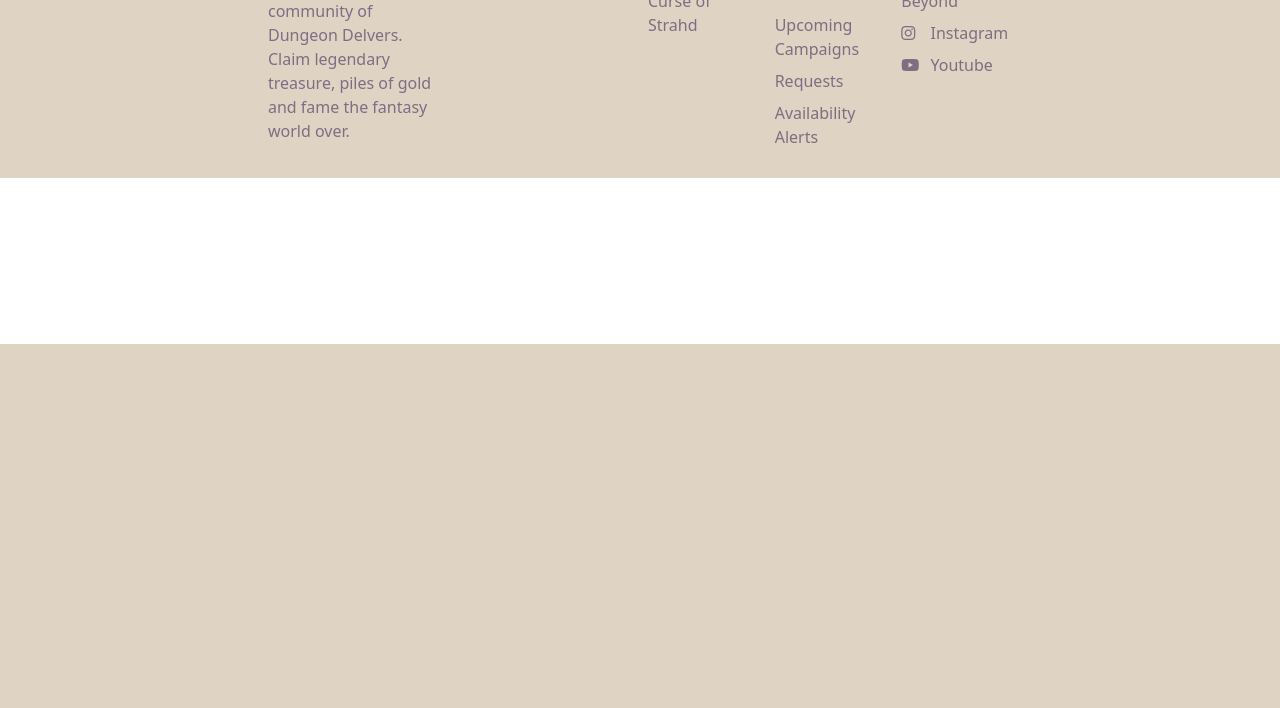
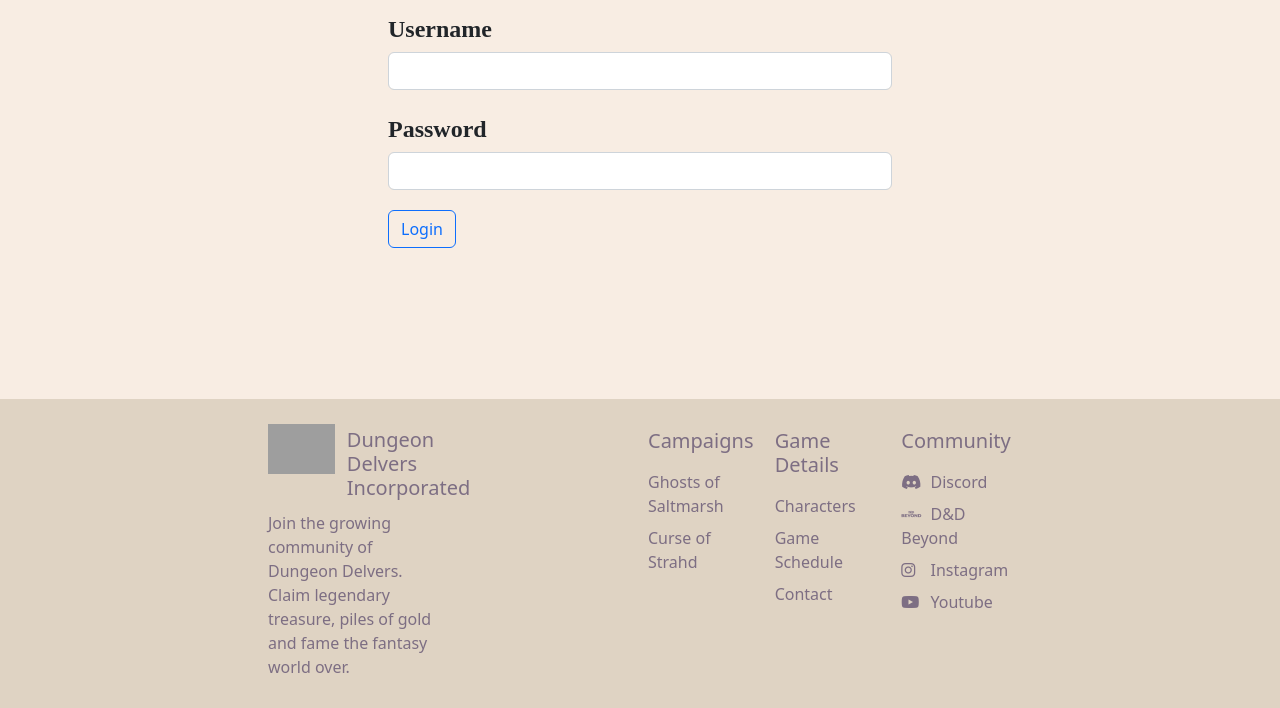
Before and after one commit to Dean-Baylem/Campaign_Website, a Flask app: page /login in a window 1280 px wide. Shown: the part 456-1164 px from the top of the page. Before the commit the page ends 800 px from the top, so only its background shows below. Run offline with Flask 2, Linux system fonts and the light colour scheme; data comes from the database, SQL or seed files in the repository; both versions use the stored data as it was after the commit; some libraries are stand-ins or nearby versions; some web fonts are replaced; grey boxes are pictures that could not be loaded.

Commit message:
17/11/2022 - Updated footer - Added flash messages: 1) To login page when trying to access characters without being logged in first 2) Login page when details inputted incorrectly 3) To registration page when trying to register with a username already used. - Updated the Register and Login pages to include a banner, title and subtitle - Updated hrefs across pages to now made url pages.

```diff
--- a/server.py
+++ b/server.py
@@ -422,20 +422,34 @@
 def login():
     campaigns = Campaign.query.all()
     form = forms.LoginForm()
+    image = 'https://img.freepik.com/free-photo/top-view-beautiful-rpg-still-life-items_23-2149282425.jpg?w=1800&t=st=1668923891~exp=1668924491~hmac=1a144e548bff837473f7442b48915694068909663936c7cc36c77c7dc4166142'
+    title = 'Log In'
+    subtitle = "Welcome back adventurer"
+    if current_user.is_authenticated:
+        return redirect(url_for('home'))
     if form.validate_on_submit():
         username = request.form.get('username')
         password = request.form.get('password')
         player = Player.query.filter_by(username=username).first()
+        if not player:
+            flash("Username or password incorrect")
+            return redirect(url_for('login'))
+        elif not check_password_hash(player.password, password):
+            flash("Username of password incorrect")
+            return redirect(url_for('login'))
         if check_password_hash(player.password, password):
             login_user(player)
             return redirect(url_for('home'))
-    return render_template("forms.html", form=form, logged_in=current_user.is_authenticated, all_campaigns=campaigns)
+    return render_template("forms.html", form=form, logged_in=current_user.is_authenticated,
+                           all_campaigns=campaigns, image=image, title=title, subtitle=subtitle)
 
 
 @app.route("/character-hub", methods=["GET", "POST"])
-@login_required
 def character_hub():
     campaigns = Campaign.query.all()
+    if not current_user.is_authenticated:
+        flash("Please login or register to create characters")
+        return redirect(url_for('login'))
     return render_template("character-hub.html", logged_in=current_user.is_authenticated, all_campaigns=campaigns)
 
 
@@ -485,7 +499,15 @@
 @app.route("/register", methods=["GET", "POST"])
 def register_player():
     form = forms.CreateNewPlayerForm()
+    campaigns = Campaign.query.all()
+    image = 'https://img.freepik.com/free-photo/top-view-beautiful-rpg-still-life-items_23-2149282425.jpg?w=1800&t=st=1668923891~exp=1668924491~hmac=1a144e548bff837473f7442b48915694068909663936c7cc36c77c7dc4166142'
+    title = "Register"
+    subtitle = "Welcome to Dungeon Delvers Incorportated"
     if form.validate_on_submit():
+        if Player.query.filter_by(username=form.username.data).first():
+            flash("You have already signed up with that username. Please login")
+            return redirect(url_for('login'))
+
         new_player = Player()
         new_player.username = request.form["username"]
         new_player.password = generate_password_hash(
@@ -496,7 +518,8 @@
         db.session.add(new_player)
         db.session.commit()
         return redirect(url_for("home"))
-    return render_template("forms.html", form=form)
+    return render_template("forms.html", form=form, all_campaigns=campaigns,
+                           image=image, title=title, subtitle=subtitle)
 
 
 @app.route("/new-character", methods=["GET", "POST"])
--- a/static/css/styles.css
+++ b/static/css/styles.css
@@ -240,6 +240,12 @@
   display:grid;
   grid-template-rows: auto 1fr auto;
   min-height:100vh;
+}
+
+.login-body {
+  display:grid;
+  grid-template-rows: auto 1fr auto;
+  min-height:50vh;
 }
 
 /* General Settings  */
--- a/templates/footer.html
+++ b/templates/footer.html
@@ -21,19 +21,16 @@
                     </ul>
                 </div>
                 <div class="col-lg-2 col-sm-6">
-                    <h5 class="footer-subtitle">Session Schedule</h5>
+                    <h5 class="footer-subtitle">Game Details</h5>
                     <ul class="list-unstyled">
                         <li class="mb-2">
-                            <a href="#">Available Games</a>
+                            <a href="{{url_for('character_hub')}}">Characters</a>
                         </li>
                         <li class="mb-2">
-                            <a href="#">Upcoming Campaigns</a>
+                            <a href="{{url_for('schedule_page')}}">Game Schedule</a>
                         </li>
                         <li class="mb-2">
-                            <a href="#">Requests</a>
-                        </li>
-                        <li class="mb-2">
-                            <a href="#">Availability Alerts</a>
+                            <a href="{{url_for('contact_page')}}">Contact</a>
                         </li>
                     </ul>
                 </div>
--- a/templates/forms.html
+++ b/templates/forms.html
@@ -12,7 +12,7 @@
     <div class="row section-area">
       <h1 class="home-title heading-font">{{title}}</h1>
         <div class="col">
-          <div>
+          <div class="campaigns-subtitle">
             <h4 class="home-subtitle home-page-font">{{subtitle}}</h4>
           </div>
         </div>
@@ -24,10 +24,17 @@
 {% endif %}
 
 <body>
-<section class="light-bg section-area">
+<section class="light-bg section-area login-body">
  <div class="container" style="margin: 0; padding: 0;">
      <div class="row">
          <div class="col-lg-8 col-md-10 mx-auto">
+             {% with messages = get_flashed_messages() %}
+               {% if messages %}
+                 {% for message in messages %}
+                   <p class="campaign-text" style="color: red;">{{message}}</p>
+                 {% endfor %}
+               {% endif %}
+             {% endwith %}
 
              {{ ckeditor.load() }}
              {{ ckeditor.config(name='blurb') }}
--- a/templates/index.html
+++ b/templates/index.html
@@ -58,7 +58,7 @@
     <div class="row">
         <div class="col-lg-4">
             <h5 class="home-subheading heading-font">Streamline Game Sessions</h5>
-            <p class="home-page-font-style">All of your characters stats, ability scores, saving throw bonuses etc are easily available for reference within your charcater sheet.</p>
+            <p class="home-page-font-style">All of your characters stats, ability scores, saving throw bonuses etc are easily available for reference within your character sheet.</p>
             <p class="home-page-font-style">Edit, add or replace the various proficiencies and skills which the character is proficient with without having to flip through various leafs of paper.</p>
             <p class="home-page-font-style">From this page you can also roll any of your ability, skill or tool checks with a simple click of the desired ability.</p>
         </div>
@@ -105,7 +105,7 @@
             <div>
             <div class="home-link">
             <i class="fa-solid fa-calendar-days home-link-token"></i>
-            <a class="btn btn-outline-dark" href="#">Schedule</a>
+            <a class="btn btn-outline-dark" href="{{url_for('schedule_page')}}">Schedule</a>
             </div>
             <div class="home-link">
                 <i class="fa-solid fa-dice-d20 home-link-token"></i>
```
Also changed, not shown: char_creation_forms.py (added, +54 -0 lines), campaign_manager.db.
